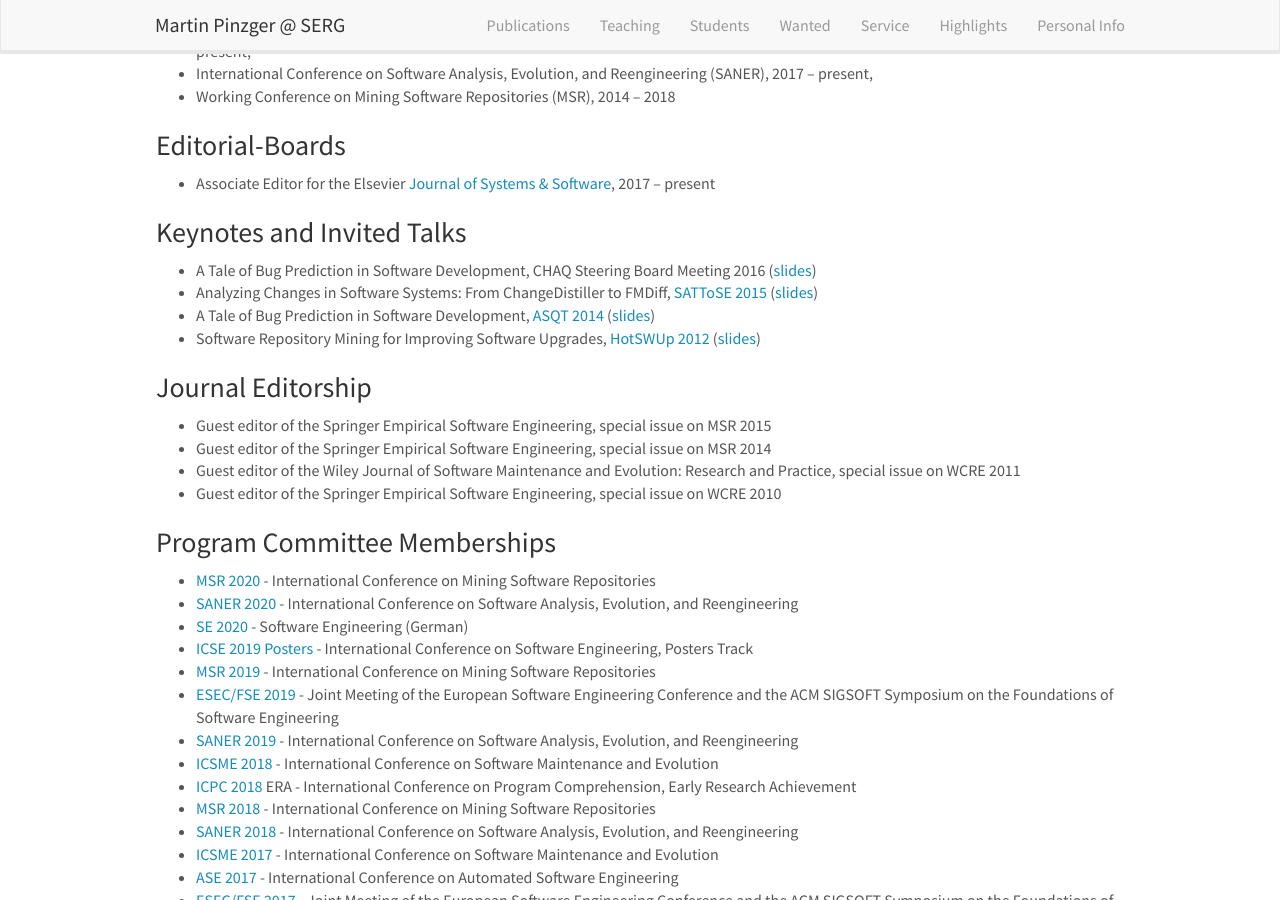
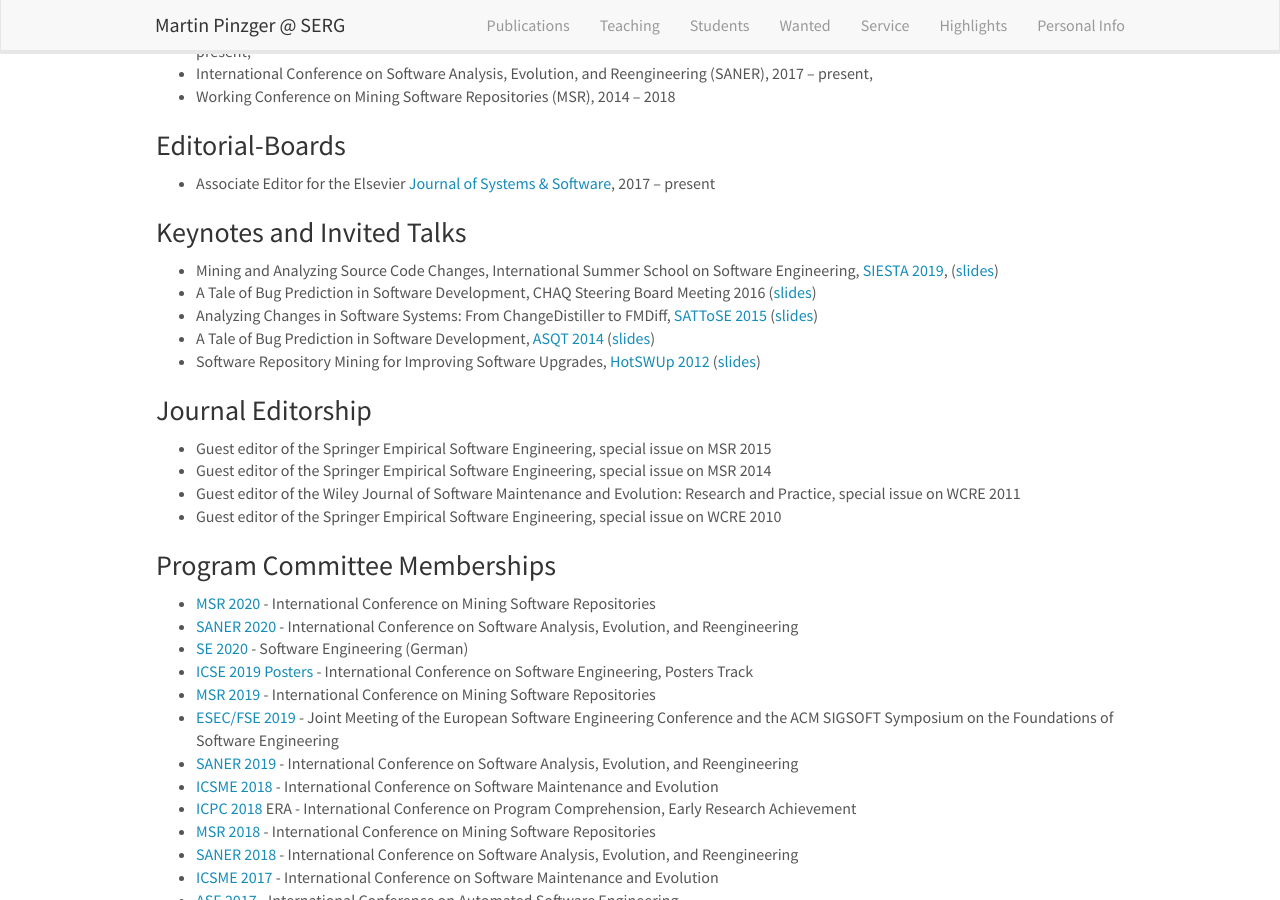
Before and after one commit to pinzger/pinzger.github.io, a Jekyll site: the page built from _pages/service.md, in a window 1280 px wide and 900 px high, scrolled down 741 px. Built offline with Jekyll 4.4.1, drawn with Linux system fonts in a browser that asks for light colours; nearby versions of some CDN libraries.

Commit message:
added SIESTA 2019 incl. slides

```diff
--- a/_pages/service.md
+++ b/_pages/service.md
@@ -39,6 +39,7 @@ permalink: /service/
 * Associate Editor for the Elsevier [Journal of Systems & Software](https://www.journals.elsevier.com/journal-of-systems-and-software), 2017 -- present
 
 ### Keynotes and Invited Talks
+* Mining and Analyzing Source Code Changes, International Summer School on Software Engineering, [SIESTA 2019](https://siesta.si.usi.ch/2019/), ([slides](../papers/Pinzger2019-Siesta.pdf))
 * A Tale of Bug Prediction in Software Development, CHAQ Steering Board Meeting 2016 ([slides](http://www.slideshare.net/pinzger/a-tale-of-experiments-on-bug-prediction-57948413))
 * Analyzing Changes in Software Systems: From ChangeDistiller to FMDiff, [SATToSE 2015](http://sattose.org/2015) ([slides](http://www.slideshare.net/pinzger/sat-to-se2015keynote))
 * A Tale of Bug Prediction in Software Development, [ASQT 2014](http://www.asqt.org/) ([slides](http://www.slideshare.net/pinzger/a-tale-of-bug-prediction-in-software-development))
```
Also changed, not shown: 1 other file.
